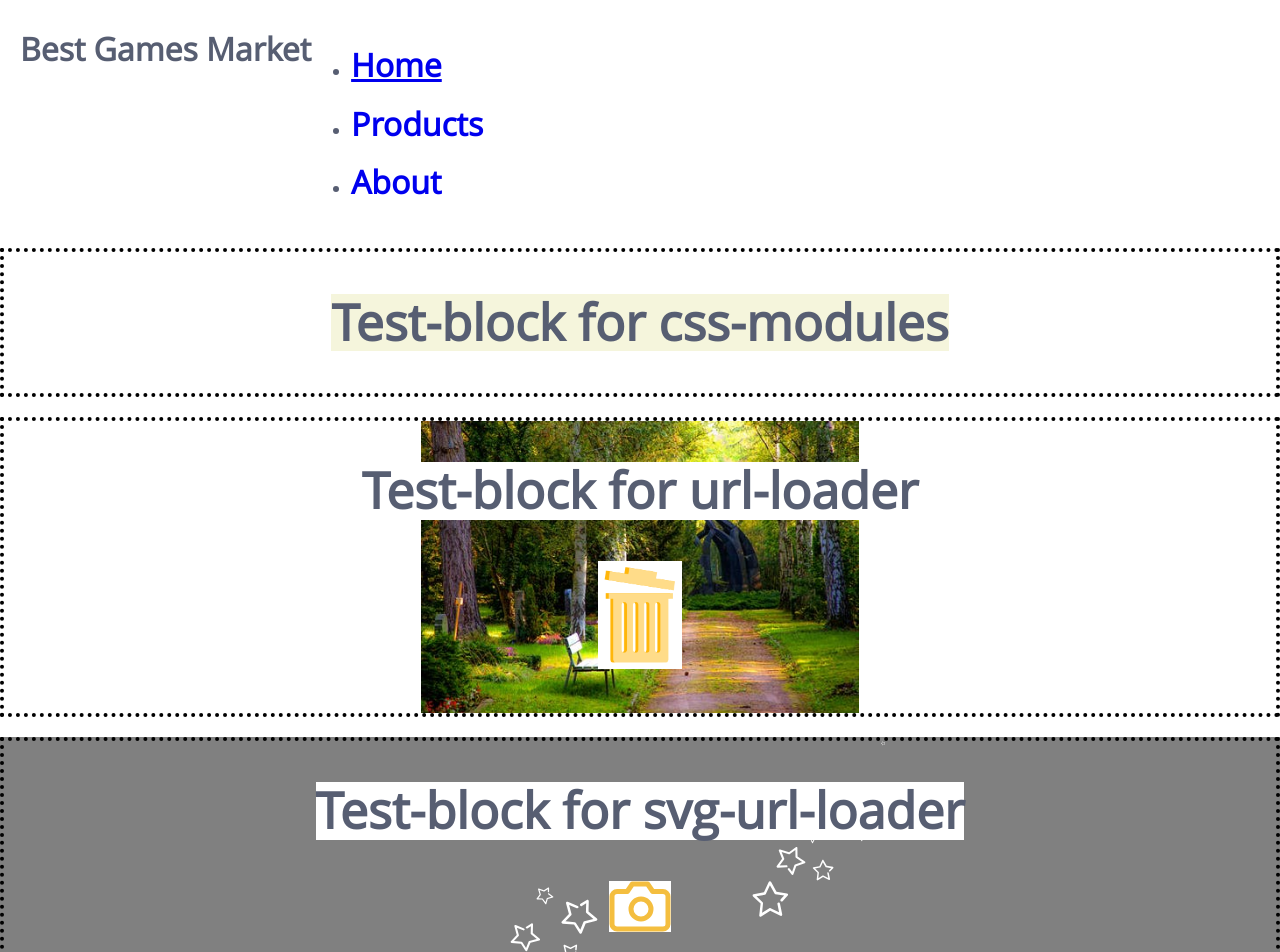
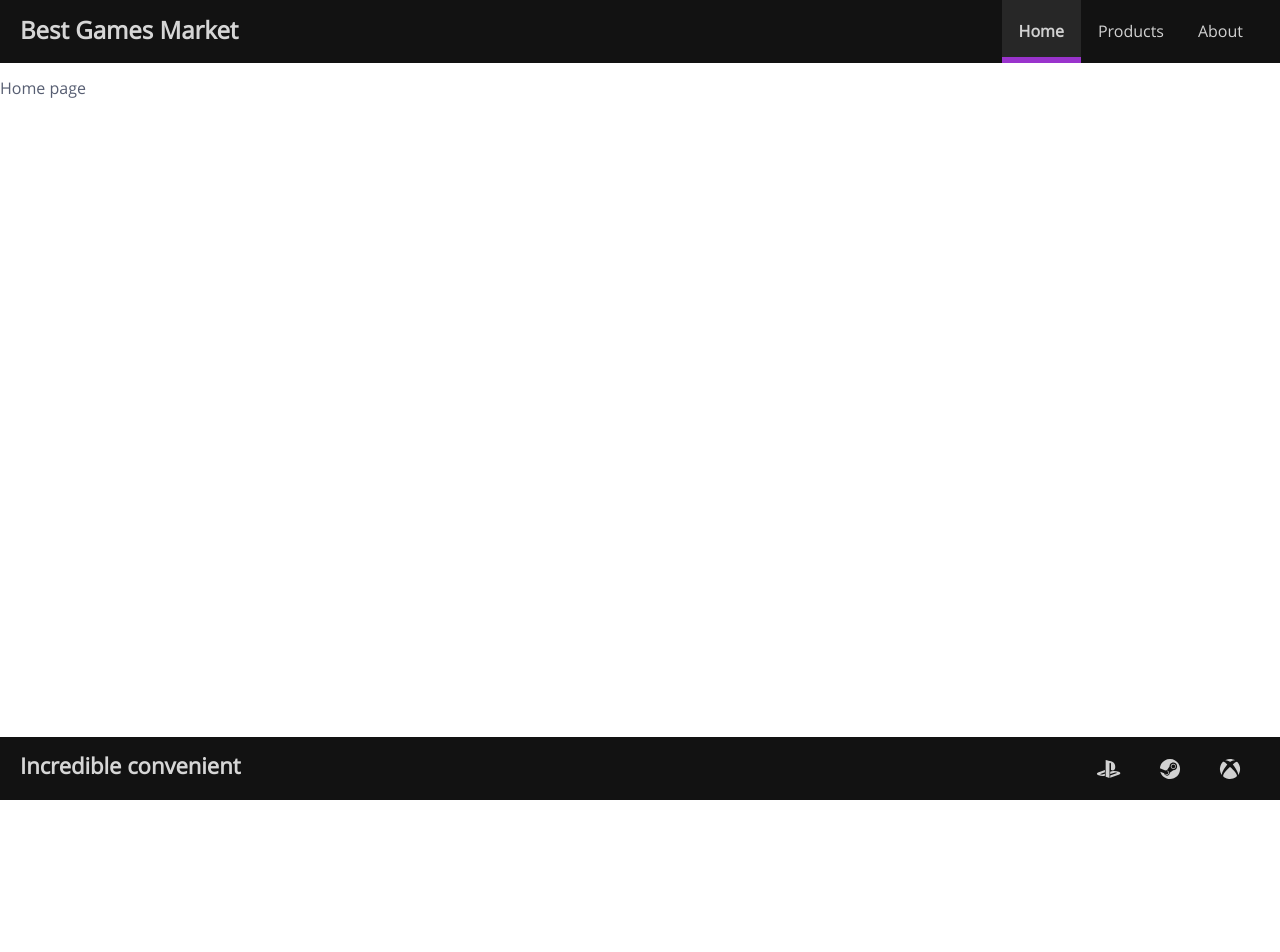
Before and after one commit to EK-machine/ReactLaba, a React app: page / in a window 1280 px wide. Shown: the top 952 px of the page. After the commit the page ends 800 px from the top, so only its background shows below. Built offline with nearby package versions, Linux system fonts and the light colour scheme.

Commit message:
finished header and footer styling

```diff
--- a/package.json
+++ b/package.json
@@ -108,6 +108,11 @@
     "webpack-mock-server": "^1.0.13"
   },
   "dependencies": {
+    "@fortawesome/fontawesome-svg-core": "^1.2.36",
+    "@fortawesome/free-brands-svg-icons": "^5.15.4",
+    "@fortawesome/free-regular-svg-icons": "^5.15.4",
+    "@fortawesome/free-solid-svg-icons": "^5.15.4",
+    "@fortawesome/react-fontawesome": "^0.1.16",
     "react": "^17.0.2",
     "react-dom": "^17.0.2",
     "react-router-dom": "^6.0.2"
--- a/src/components/footer.css
+++ b/src/components/footer.css
@@ -1,4 +1,48 @@
 .footer__container {
+  width: 100%;
   display: flex;
   flex-direction: row;
+  padding: 0 20px;
+  justify-content: space-between;
+  align-items: center;
+  background-color: #121212;
+  height: 63px;
+  position: absolute;
+  bottom: 0;
 }
+
+.footer__title-container {
+  height: 100%;
+}
+
+.footer__title {
+  font-size: 22px;
+  color: #d6d6d6;
+  line-height: 27px;
+}
+
+.footer__links-container {
+  margin: 0;
+  height: 100%;
+  display: flex;
+}
+
+.footer__link {
+  display: flex;
+  justify-content: center;
+  align-items: center;
+  padding: 0 17px;
+}
+
+.footer__link-icon {
+  margin: 0;
+  font-size: 26px;
+  color: #d1d1d1;
+  transform: scale(0.8);
+  transition: transform 0.2s ease-in-out, font-weight 0.2s ease-in-out;
+}
+
+.footer__link-icon:hover {
+  transform: scale(1);
+  transition: transform 0.2s ease-in-out, font-weight 0.2s ease-in-out;
+}
--- a/src/components/footer.tsx
+++ b/src/components/footer.tsx
@@ -1,35 +1,38 @@
 import React from "react";
 import "./footer.css";
+import { FontAwesomeIcon } from "@fortawesome/react-fontawesome";
+import { faPlaystation, faSteam, faXbox } from "@fortawesome/free-brands-svg-icons";
 
 const gameCompaniesIcons = [
   {
-    title: "company 1",
-    icon: "company 1",
+    title: "Playstation",
+    icon: faPlaystation,
+    href: "https://www.playstation.com/en-us/",
   },
   {
-    title: "company 2",
-    icon: "company 2",
+    title: "Steam",
+    icon: faSteam,
+    href: "https://store.steampowered.com/",
   },
   {
-    title: "company 3",
-    icon: "company 3",
-  },
-  {
-    title: "company 4",
-    icon: "company 4",
+    title: "Xbox",
+    icon: faXbox,
+    href: "https://www.xbox.com/en-US/",
   },
 ];
 
 const Footer: React.FC = () => (
   <footer className="footer__container">
-    <div>
-      <h1>Incredible convenient</h1>
+    <div className="footer__title-container">
+      <h1 className="footer__title">Incredible convenient</h1>
     </div>
-    <ul>
-      {gameCompaniesIcons.map(({ title, icon }) => (
-        <li key={title}>{icon}</li>
+    <div className="footer__links-container">
+      {gameCompaniesIcons.map(({ title, icon, href }) => (
+        <a key={title} href={href} className="footer__link">
+          <FontAwesomeIcon icon={icon} className="footer__link-icon" />
+        </a>
       ))}
-    </ul>
+    </div>
   </footer>
 );
 
--- a/src/components/header.css
+++ b/src/components/header.css
@@ -1,5 +1,47 @@
 .header__container {
   display: flex;
+  padding: 0 20px;
   flex-direction: row;
-  padding: 10px 20px;
+  justify-content: space-between;
+  align-items: center;
+  background-color: #121212;
+  height: 63px;
 }
+
+.header__title-container {
+  height: 100%;
+}
+
+.header__title {
+  font-size: 24px;
+  color: #d6d6d6;
+  line-height: 27px;
+}
+
+.header__btns-container {
+  margin: 0;
+  height: 100%;
+  display: flex;
+}
+
+.header__btn {
+  display: flex;
+  justify-content: center;
+  align-items: center;
+  padding: 0 17px;
+  background-color: #121212;
+  font-weight: normal;
+  transition: font-weight 0.2s ease-in-out;
+}
+
+.header__btn:hover {
+  background-color: #272727;
+  font-weight: bold;
+  transition: font-weight 0.2s ease-in-out;
+}
+
+.header__btn-title {
+  margin: 0;
+  font-size: 16px;
+  color: #d1d1d1;
+}
--- a/src/components/header.tsx
+++ b/src/components/header.tsx
@@ -1,11 +1,14 @@
 import React from "react";
 import "./header.css";
 import { NavLink } from "react-router-dom";
-import { routesData } from "./routesData";
+import routesData from "./routesData";
 
 const Header: React.FC = () => {
   const activeStyle = {
-    textDecoration: "underline",
+    textDecoration: "none",
+    backgroundColor: "#272727",
+    boxShadow: "0px -6px 0px 0px #9933CC inset",
+    fontWeight: "bolder",
   };
 
   const inactiveStyle = {
@@ -17,19 +20,18 @@ const Header: React.FC = () => {
       <div className="header__title-container">
         <h1 className="header__title">Best Games Market</h1>
       </div>
-      <ul className="header__elements-list">
+      <div className="header__btns-container">
         {routesData.map(({ path, text }) => (
-          <li key={text} className="header__element">
-            <NavLink
-              to={path}
-              className="header__link"
-              style={({ isActive }) => (isActive ? activeStyle : inactiveStyle)}
-            >
-              <h1>{text}</h1>
-            </NavLink>
-          </li>
+          <NavLink
+            key={text}
+            to={path}
+            className="header__btn"
+            style={({ isActive }) => (isActive ? activeStyle : inactiveStyle)}
+          >
+            <p className="header__btn-title">{text}</p>
+          </NavLink>
         ))}
-      </ul>
+      </div>
     </header>
   );
 };
--- a/src/components/routesData.ts
+++ b/src/components/routesData.ts
@@ -1,4 +1,4 @@
-export const routesData = [
+const routesData = [
   {
     path: "/",
     text: "Home",
@@ -12,3 +12,5 @@ export const routesData = [
     text: "About",
   },
 ];
+
+export default routesData;
--- a/src/main.tsx
+++ b/src/main.tsx
@@ -1,20 +1,16 @@
 import "./styles/main.css";
 import "./styles/main.scss";
 // watch: native intellisense and file-peek for aliases from jsconfig.json and with none-js files doesn't work: https://github.com/microsoft/TypeScript/issues/29334
-import imgSmall from "images/testSmall.png"; // start-path is 'images' because we have an alias 'images' in webpack.common.js
-import imgCamera from "images/camera.svg";
 import { Component, StrictMode } from "react";
 import ReactDom from "react-dom";
-import { BrowserRouter, Routes, Route } from "react-router-dom";
-import style from "./styles/main.module.css";
+import { BrowserRouter, Routes, Route, Navigate } from "react-router-dom";
 import someTypeScript from "./someTypeScript";
-import HelloWorld from "./components/HelloWorld";
 import Header from "./components/header";
 import HomePage from "./components/homePage";
 import ProductsPage from "./components/productsPage";
 import AboutPage from "./components/aboutPage";
 import Footer from "./components/footer";
-import { routesData } from "./components/routesData";
+import routesData from "./components/routesData";
 
 interface AppProps {
   nothing: boolean;
@@ -42,31 +38,13 @@ class AppContainer extends Component<AppProps, AppState> {
     return (
       <StrictMode>
         <BrowserRouter>
-          <Header>
-            <Routes>
-              <Route path={routesData[0].path} element={HomePage} />
-              {/* <Route path="/" element={HomePage} /> */}
-              <Route path={routesData[1].path} element={ProductsPage} />
-              <Route path={routesData[2].path} element={AboutPage} />
-            </Routes>
-          </Header>
-          <div className="test-block">
-            <h2 className={style.mainTitle}>{this.state.title}</h2>
-          </div>
-          <div className={["test-block", style.background].join(" ")}>
-            <h2>Test-block for url-loader</h2>
-            <img src={imgSmall} alt="smallImage" />
-          </div>
-          {/*  or it can be
-            <img src='/src/images/testSmall.png' alt="smallImage"></img>
-          */}
-          <div className={["test-block", style.svgBackground].join(" ")}>
-            <h2>Test-block for svg-url-loader</h2>
-            <img src={imgCamera} alt="small_SVG_Image" />
-          </div>
-          <div>
-            <HelloWorld />
-          </div>
+          <Header />
+          <Routes>
+            <Route path={routesData[0].path} element={<HomePage />} />
+            <Route path={routesData[1].path} element={<ProductsPage />} />
+            <Route path={routesData[2].path} element={<AboutPage />} />
+            <Route path="*" element={<Navigate to={routesData[0].path} />} />
+          </Routes>
           <Footer />
         </BrowserRouter>
       </StrictMode>
```
Also changed, not shown: 1 other file (tests, documents, lock files or other folders).
